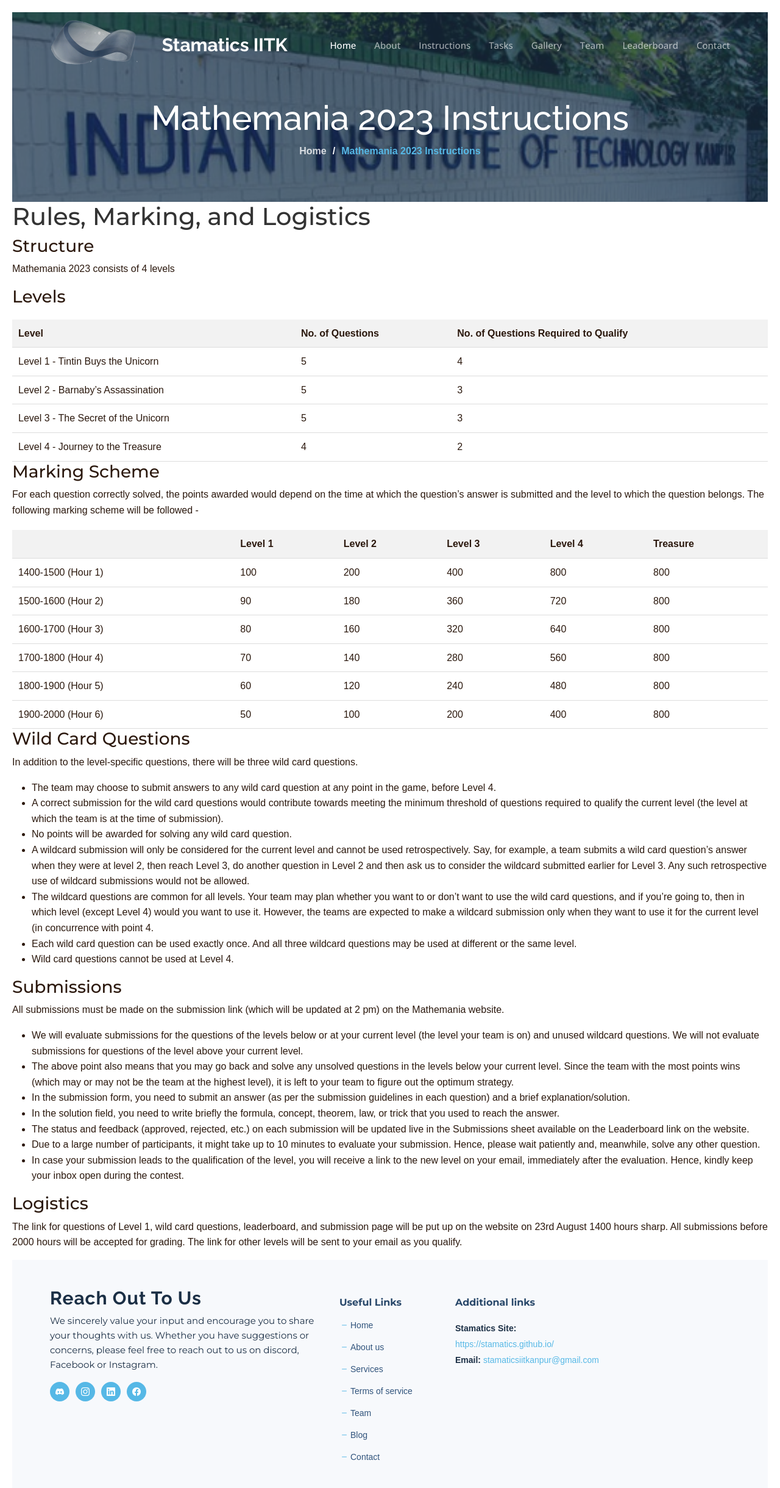
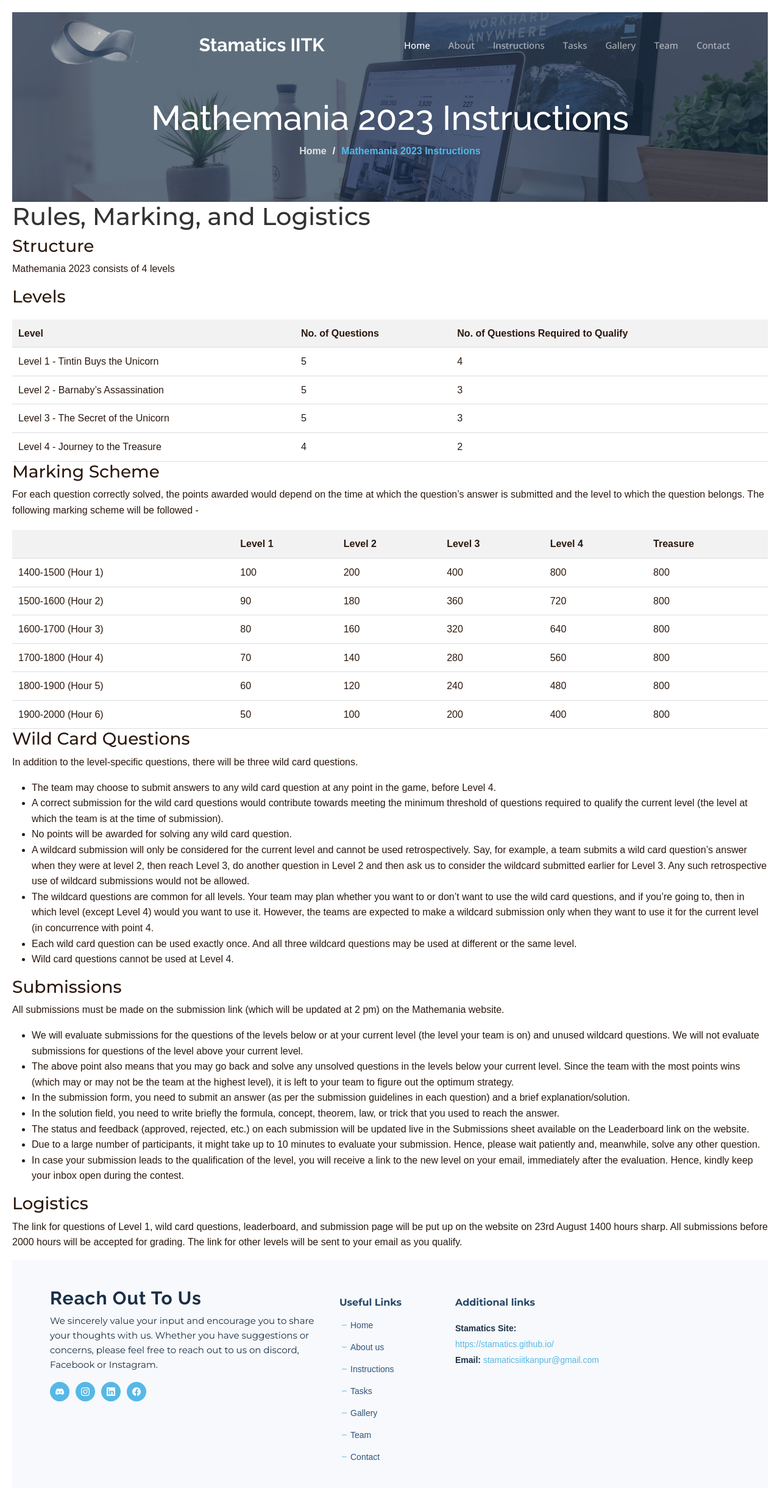
Before and after one commit to shourya-khare/Mathemania_2023, a website: page blog.html in a window 1280 px wide. Shown: the whole page at 61% size. Drawn offline with nearby package versions, Linux system fonts and the light colour scheme.

Commit message:
Update blog.html

```diff
--- a/blog.html
+++ b/blog.html
@@ -90,7 +90,6 @@
           <li><a href="services.html">Tasks</a></li>
           <li><a href="portfolio.html">Gallery</a></li>
           <li><a href="team.html">Team</a></li>
-          <li><a href="leaderboard.html">Leaderboard</a></li>
           <li><a href="contact.html">Contact</a></li>
         </ul>
       </nav><!-- .navbar -->
@@ -101,7 +100,7 @@
   <main id="main">
 
     <!-- ======= Breadcrumbs ======= -->
-    <div class="breadcrumbs d-flex align-items-center" style="background-image: url('assets/img/cover.jpg');">
+    <div class="breadcrumbs d-flex align-items-center" style="background-image: url('assets/img/blog-header.jpg');">
       <div class="container position-relative d-flex flex-column align-items-center">
 
         <h2>Mathemania 2023 Instructions</h2>
@@ -266,13 +265,13 @@
           <div class="col-lg-2 col-6 footer-links">
             <h4>Useful Links</h4>
             <ul>
-              <li><i class="bi bi-dash"></i> <a href="file:///C:/Users/Jiyanshu%20Dhaka/Desktop/Nova/index.html">Home</a></li>
-              <li><i class="bi bi-dash"></i> <a href="file:///C:/Users/Jiyanshu%20Dhaka/Desktop/Nova/about.html">About us</a></li>
-              <li><i class="bi bi-dash"></i> <a href="file:///C:/Users/Jiyanshu%20Dhaka/Desktop/Nova/services.html">Services</a></li>
-              <li><i class="bi bi-dash"></i> <a href="file:///C:/Users/Jiyanshu%20Dhaka/Desktop/Nova/portfolio.html">Terms of service</a></li>
-              <li><i class="bi bi-dash"></i> <a href="file:///C:/Users/Jiyanshu%20Dhaka/Desktop/Nova/team.html">Team</a></li>
-              <li><i class="bi bi-dash"></i> <a href="file:///C:/Users/Jiyanshu%20Dhaka/Desktop/Nova/blog.html">Blog</a></li>
-              <li><i class="bi bi-dash"></i> <a href="file:///C:/Users/Jiyanshu%20Dhaka/Desktop/Nova/team.html">Contact</a></li>
+              <li><i class="bi bi-dash"></i> <a href="./index.html">Home</a></li>
+              <li><i class="bi bi-dash"></i> <a href="./about.html">About us</a></li>
+              <li><i class="bi bi-dash"></i> <a href="./blog.html">Instructions</a></li>
+              <li><i class="bi bi-dash"></i> <a href="./services.html">Tasks</a></li>
+              <li><i class="bi bi-dash"></i> <a href="./portfolio.html">Gallery</a></li>
+              <li><i class="bi bi-dash"></i> <a href="./team.html">Team</a></li>
+              <li><i class="bi bi-dash"></i> <a href="./contact.html">Contact</a></li>
             </ul>
           </div>
 
```
